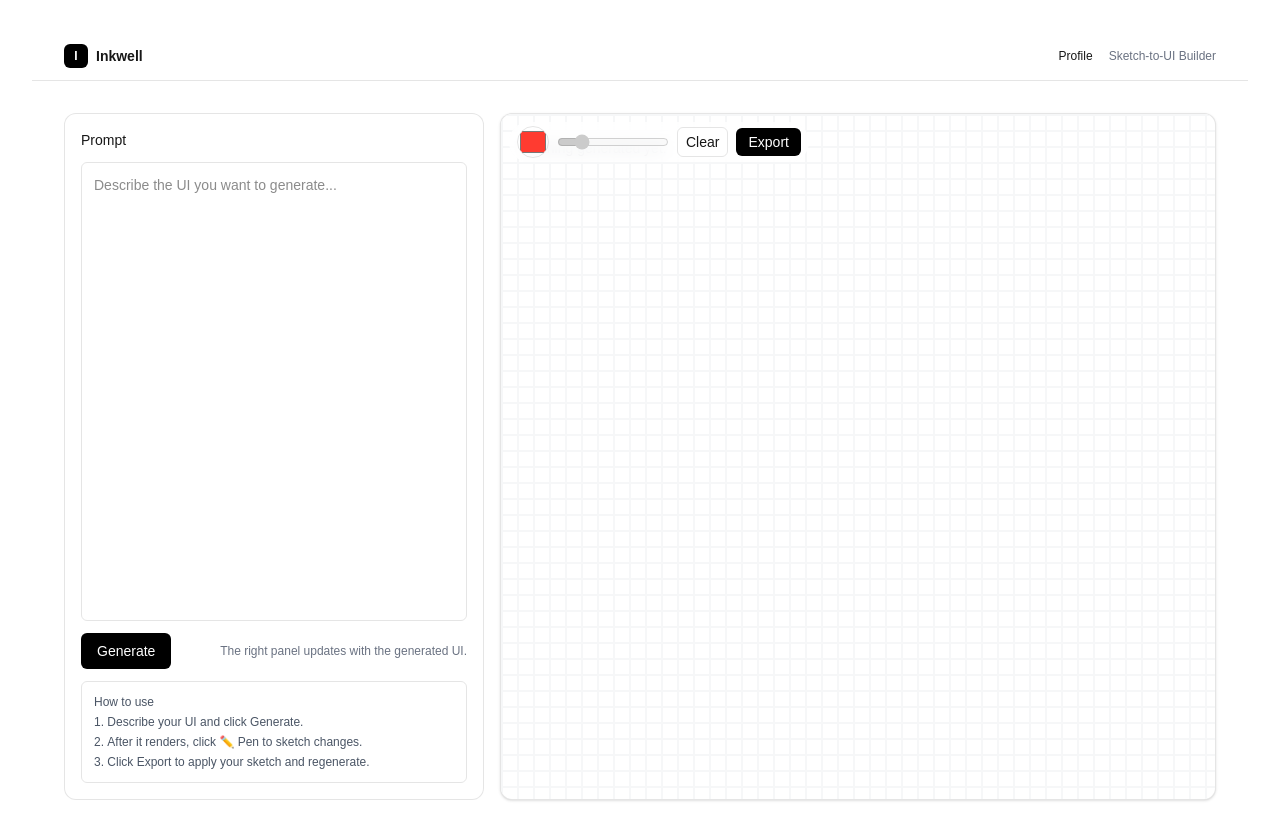
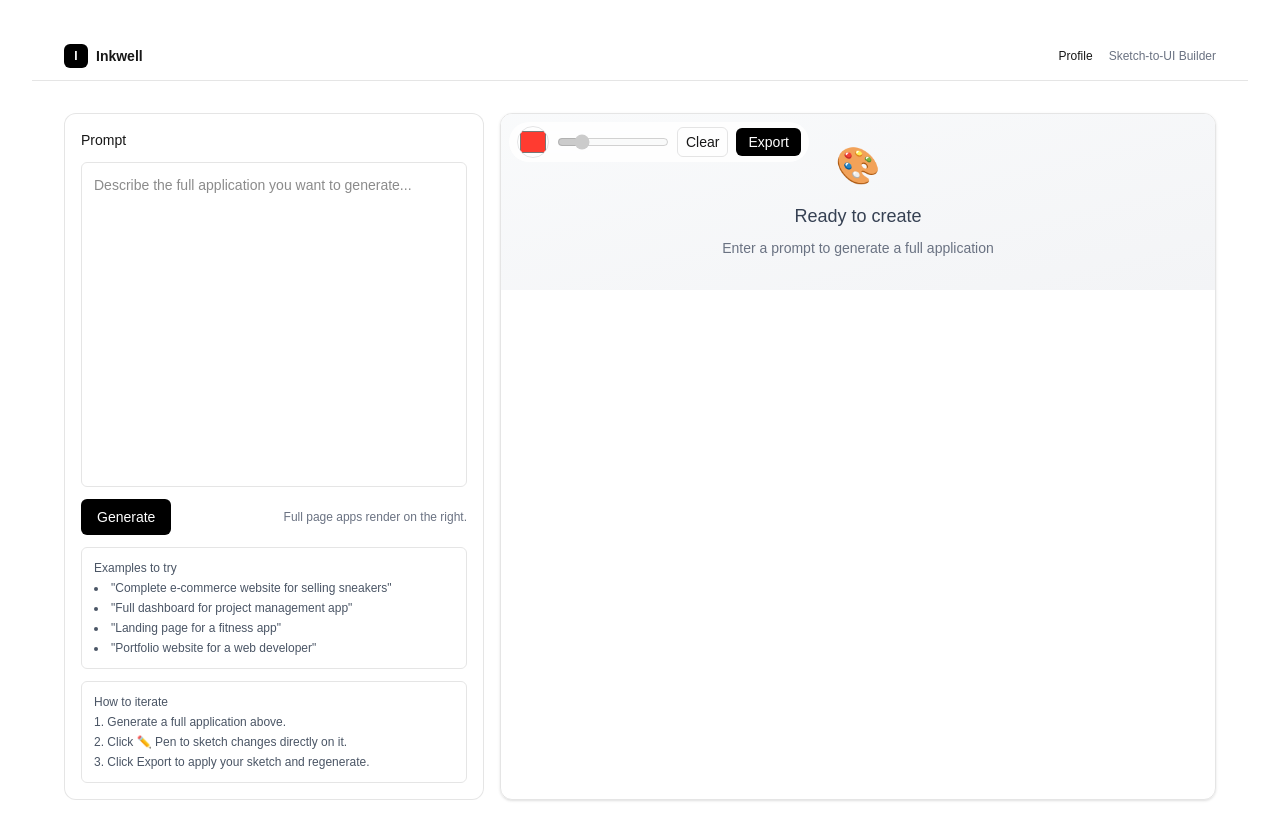
Before and after one commit to Sreesj/inkwell_scratch, a Next.js app: page / in a window 1280 px wide. Shown: the top 840 px of the page. Built offline with nearby package versions, Linux system fonts and the light colour scheme.

Commit message:
Update UIBuilder.tsx

```diff
--- a/src/components/UIBuilder.tsx
+++ b/src/components/UIBuilder.tsx
@@ -114,7 +114,7 @@ export default function UIBuilder() {
             value={prompt}
             onChange={(e) => setPrompt(e.target.value)}
             className="min-h-[160px] flex-1 resize-none rounded-md border border-black/10 dark:border-white/15 bg-transparent p-3 text-sm"
-            placeholder="Describe the UI you want to generate..."
+            placeholder="Describe the full application you want to generate..."
           />
           <div className="flex items-center justify-between gap-2">
             <button
@@ -124,26 +124,35 @@ export default function UIBuilder() {
             >
               {isGenerating ? "Generating..." : "Generate"}
             </button>
-            <div className="text-xs text-gray-500">The right panel updates with the generated UI.</div>
+            <div className="text-xs text-gray-500">Full page apps render on the right.</div>
           </div>
           <div className="rounded-md border border-black/10 dark:border-white/15 p-3 text-xs text-gray-600 dark:text-gray-400">
-            <div className="font-medium mb-1">How to use</div>
+            <div className="font-medium mb-1">Examples to try</div>
+            <ul className="list-inside list-disc space-y-1">
+              <li>"Complete e-commerce website for selling sneakers"</li>
+              <li>"Full dashboard for project management app"</li>
+              <li>"Landing page for a fitness app"</li>
+              <li>"Portfolio website for a web developer"</li>
+            </ul>
+          </div>
+          <div className="rounded-md border border-black/10 dark:border-white/15 p-3 text-xs text-gray-600 dark:text-gray-400">
+            <div className="font-medium mb-1">How to iterate</div>
             <ol className="list-inside list-decimal space-y-1">
-              <li>Describe your UI and click Generate.</li>
-              <li>After it renders, click ✏️ Pen to sketch changes.</li>
+              <li>Generate a full application above.</li>
+              <li>Click ✏️ Pen to sketch changes directly on it.</li>
               <li>Click Export to apply your sketch and regenerate.</li>
             </ol>
           </div>
         </div>
 
-        {/* Right: Preview with overlay */}
-        <div className="relative rounded-xl border border-black/10 dark:border-white/15 bg-white overflow-hidden shadow-sm" ref={containerRef}>
-          {/* Toolbar */}
-          {canReprompt && (
+        {/* Right: Full-page Preview (no white background, no padding) */}
+        <div className="relative rounded-xl border border-black/10 dark:border-white/15 overflow-hidden shadow-sm" ref={containerRef}>
+          {/* Floating Toolbar */}
+          {(ui || code) && (
             <div className="absolute right-2 top-2 z-20 flex items-center gap-2">
               <button
                 onClick={() => setIsSketchMode((v) => !v)}
-                className={`rounded-full border border-black/10 dark:border-white/15 bg-white/80 dark:bg-black/60 backdrop-blur px-3 py-1 text-sm ${
+                className={`rounded-full border border-black/10 dark:border-white/15 bg-white/90 dark:bg-black/70 backdrop-blur px-3 py-1 text-sm shadow-lg ${
                   isSketchMode ? "ring-2 ring-blue-500" : ""
                 }`}
                 title="Sketch overlay"
@@ -154,12 +163,25 @@ export default function UIBuilder() {
             </div>
           )}
 
-          {/* Rendered UI with checker background */}
-          <div className="absolute inset-0 overflow-auto p-0">
-            <div className="min-h-full min-w-full bg-[linear-gradient(90deg,_#f6f7f8_10%,_transparent_10%),linear-gradient(#f6f7f8_10%,_transparent_10%)] bg-[length:16px_16px]">
-              <div className="p-6">
-                {code ? <CodePreview code={code} className="w-full h-full rounded-md border border-black/10 dark:border-white/15" /> : <GeneratedUIRenderer ui={ui} />}
-              </div>
+          {/* Full-screen rendered application (no background, no padding) */}
+          <div className="absolute inset-0 overflow-auto">
+            <div className="min-h-full min-w-full">
+              {!ui && !code ? (
+                // Empty state with subtle background
+                <div className="h-full w-full bg-gradient-to-br from-gray-50 to-gray-100 dark:from-neutral-900 dark:to-neutral-800 flex items-center justify-center">
+                  <div className="text-center p-8">
+                    <div className="text-4xl mb-4">🎨</div>
+                    <div className="text-lg font-medium text-gray-700 dark:text-gray-300 mb-2">Ready to create</div>
+                    <div className="text-sm text-gray-500">Enter a prompt to generate a full application</div>
+                  </div>
+                </div>
+              ) : code ? (
+                // Full-page code preview (no padding wrapper)
+                <CodePreview code={code} className="w-full h-full" />
+              ) : (
+                // Full-page UI schema renderer (no padding wrapper)
+                <GeneratedUIRenderer ui={ui} />
+              )}
             </div>
           </div>
 
```
